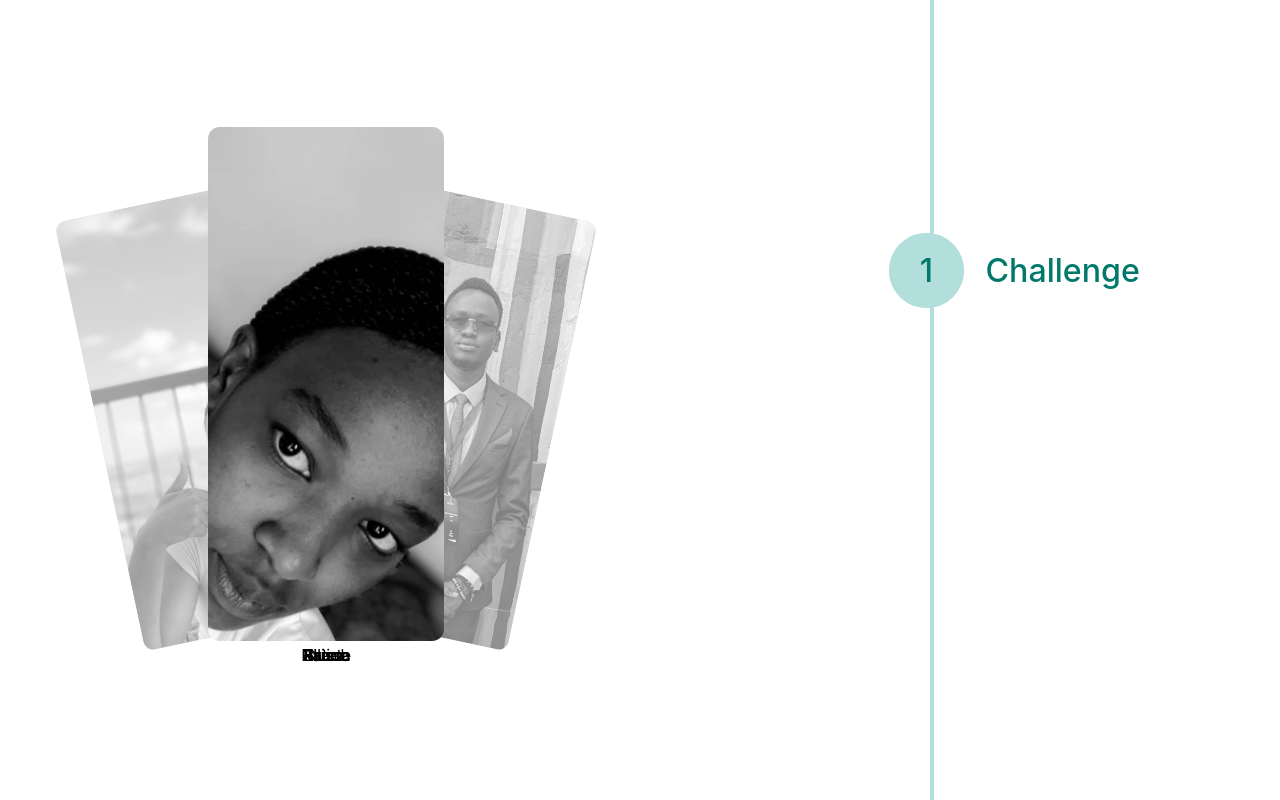
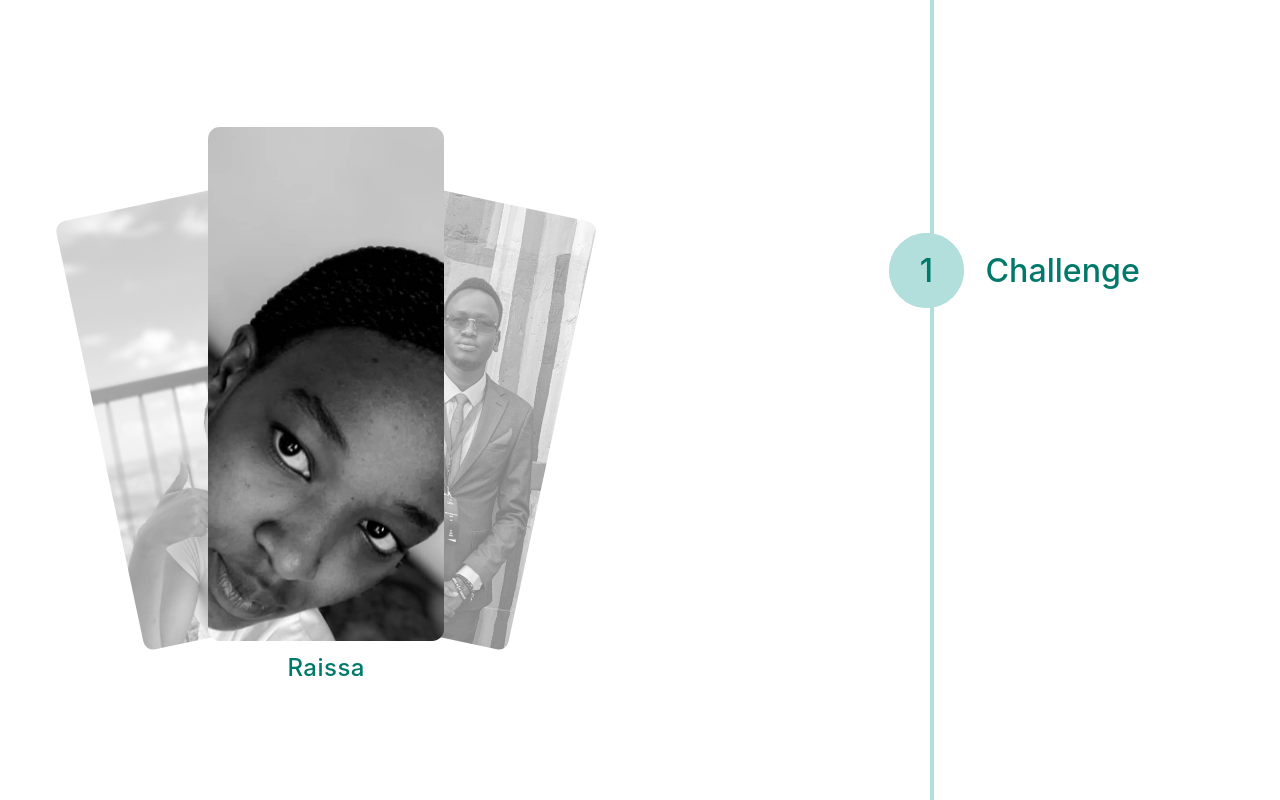
Before and after one commit to devark28/megaminds, a SvelteKit app: page / in a window 1280 px wide. Shown: the part 780-1580 px from the top of the page. Built offline with nearby package versions, Linux system fonts and the light colour scheme.

Commit message:
UPD fix challenge 1 caption

```diff
--- a/src/components/PhoneView.svelte
+++ b/src/components/PhoneView.svelte
@@ -1,6 +1,7 @@
 <script>
   export let clips = [];
   export let animate = true;
+  export let nocaption = false;
 
   // Imports
   import { parseStyles, repeatFunction } from "../utils";
@@ -64,7 +65,9 @@
           background-image: url('{clip.src}');
           {get_window_styles(index)};"
         ></div>
-        <span>{clip.caption}</span>
+        {#if (nocaption == undefined || nocaption == false) && index == currentWindow}
+          <span>{clip.caption}</span>
+        {/if}
       </li>
     {/each}
   </ul>
@@ -90,12 +93,13 @@
     flex-direction: column;
     justify-content: flex-start;
     width: calc(22rem * 0.67);
+    gap: 0.5rem;
   }
 
   li > div {
     display: flex;
     flex: 1;
-    background-color: red;
+    /* background-color: red; */
     justify-content: center;
     border-radius: calc(1.1rem * 0.67);
     min-width: 100%;
@@ -115,5 +119,9 @@
     justify-content: center;
     width: 100%;
     padding: calc(0.4rem * 0.67) 0;
+    font-size: 1.5rem;
+    font-weight: 500;
+    letter-spacing: 0.03rem;
+    color: #00796b;
   }
 </style>
--- a/src/components/sections/ChallengeThree.svelte
+++ b/src/components/sections/ChallengeThree.svelte
@@ -9,7 +9,7 @@
 
 <div class="container">
   <div class="video">
-    <PhoneView {clips} animate={false} />
+    <PhoneView {clips} animate={false} nocaption />
   </div>
   <div class="content">
     <span>Calling attention to helpless and giving to the needful ...</span>
```
